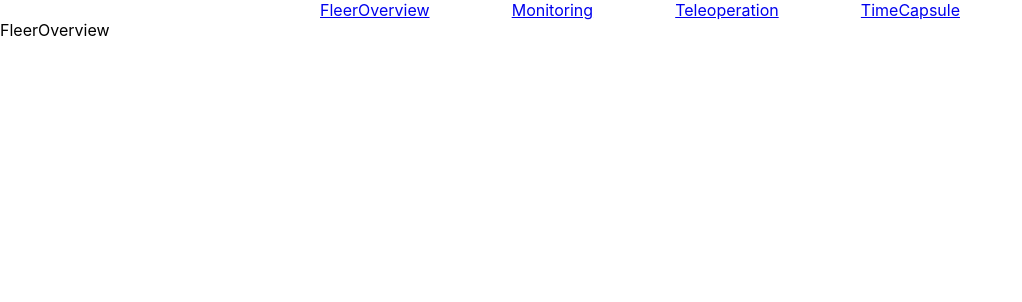
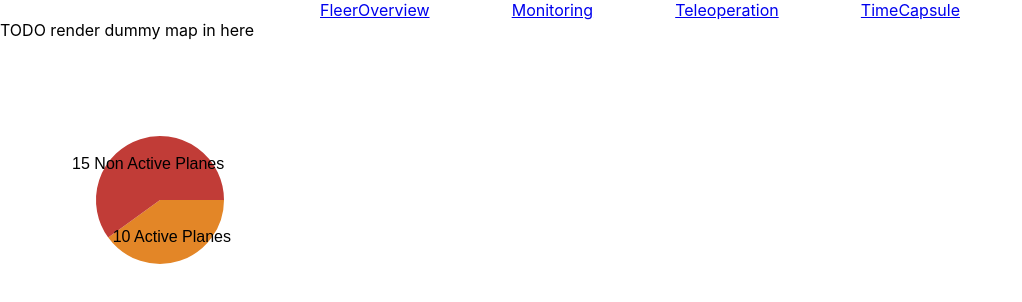
Before and after one commit to Tamir198/PATAM_2_PROJECT, a React (Create React App) app in the folder patamfront/: page /FleerOverview in a window 1280 px wide. Shown: the top 302 px of the page, without its empty margins (0-1022 px from the left). Built offline with nearby package versions, Linux system fonts and the light colour scheme.

Commit message:
Adding pie chart to display active vs inactive planes

```diff
--- a/patamfront/package.json
+++ b/patamfront/package.json
@@ -8,6 +8,7 @@
     "@testing-library/user-event": "^13.5.0",
     "react": "^18.0.0",
     "react-dom": "^18.0.0",
+    "react-minimal-pie-chart": "^8.3.0",
     "react-router-dom": "^6.3.0",
     "react-scripts": "5.0.1",
     "router": "^1.3.6",
--- /dev/null
+++ b/patamfront/src/componenets/Graphs/PieGraph.js
@@ -0,0 +1,31 @@
+import './pieGraph.css'
+import React from 'react'
+import { PieChart } from 'react-minimal-pie-chart';
+
+const PieGraph = ({activityOfPlanes}) => {
+  const defaultLabelStyle = {
+    fontSize: '5px',
+    fontFamily: 'sans-serif',
+  };
+
+  const data = [
+    { title: 'Active Planes', value: 10, color: '#E38627' },
+    { title: 'Non Active Planes', value: 15, color: '#C13C37' },
+  ];
+
+  return (
+    <>
+      <PieChart className='pie__chart'
+        data={data}
+        label={({ dataEntry }) => `${dataEntry.value} ${dataEntry.title}`}
+        radius={20}
+        labelStyle={{
+          ...defaultLabelStyle,
+        }}
+        labelPosition={60}
+      />
+    </>
+  )
+}
+
+export default PieGraph
--- /dev/null
+++ b/patamfront/src/componenets/Graphs/pieGraph.css
@@ -0,0 +1,4 @@
+.pie__chart {
+    height: 20em;
+    width: 20em;
+}
--- a/patamfront/src/pages/FleerOverview.js
+++ b/patamfront/src/pages/FleerOverview.js
@@ -1,8 +1,14 @@
+import './FleetOverview.css'
 import React from 'react'
 
+import PieGraph from '../componenets/Graphs/PieGraph'
 const FleerOverview = () => {
   return (
-    <div>FleerOverview</div>
+    <>
+      <div>TODO render dummy map in here</div>
+      <PieGraph></PieGraph>
+
+    </>
   )
 }
 
```
Also changed, not shown: patamfront/src/pages/FleetOverview.css (added), 1 other file (tests, documents, lock files or other folders).
